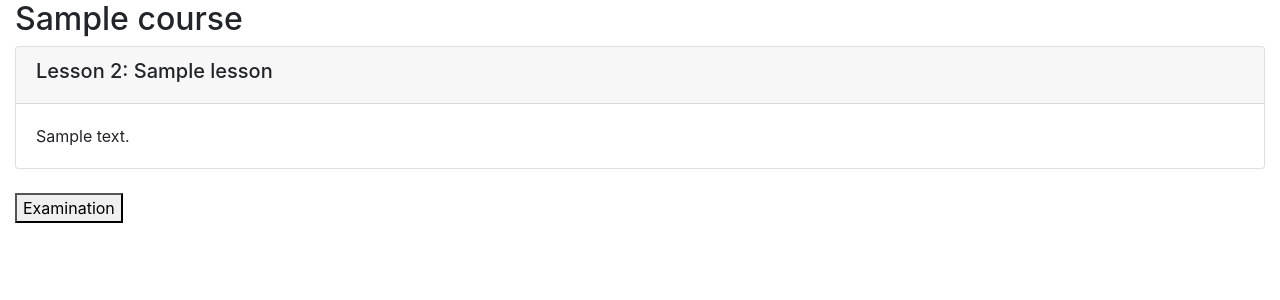
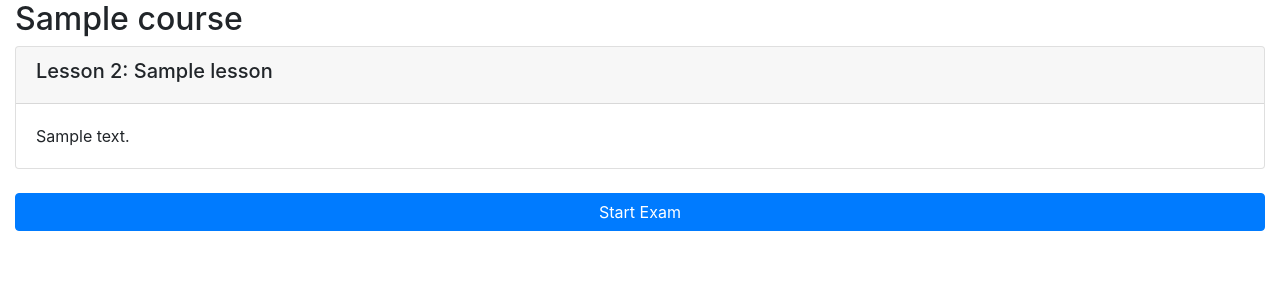
Before and after one commit to Anfald/Final-Project-DB, a Django app: page /onlinecourse/1/ in a window 1280 px wide. Shown: the part 56-356 px from the top of the page. Run offline with Django 3.2, Linux system fonts and the light colour scheme; tables that the repository leaves empty hold one stand-in row (values such as "Sample post"); some libraries are stand-ins or nearby versions.

Commit message:
Update course_detail_bootstrap.html

```diff
--- a/final_template/onlinecourse/templates/onlinecourse/course_detail_bootstrap.html
+++ b/final_template/onlinecourse/templates/onlinecourse/course_detail_bootstrap.html
@@ -65,7 +65,7 @@
 
             <!-- <HINT> If user is authenticated, show course exam with a list of question -->
     <br>
-    <button data-toggle="collapse" data-target="#exam">Examination</button>
+     <button data-toggle="collapse" data-target="#exam" class="btn btn-primary btn-block">Start Exam </button>
     </br>
     <div id="exam" class="collapse">
        {% if user.is_authenticated %}
```
